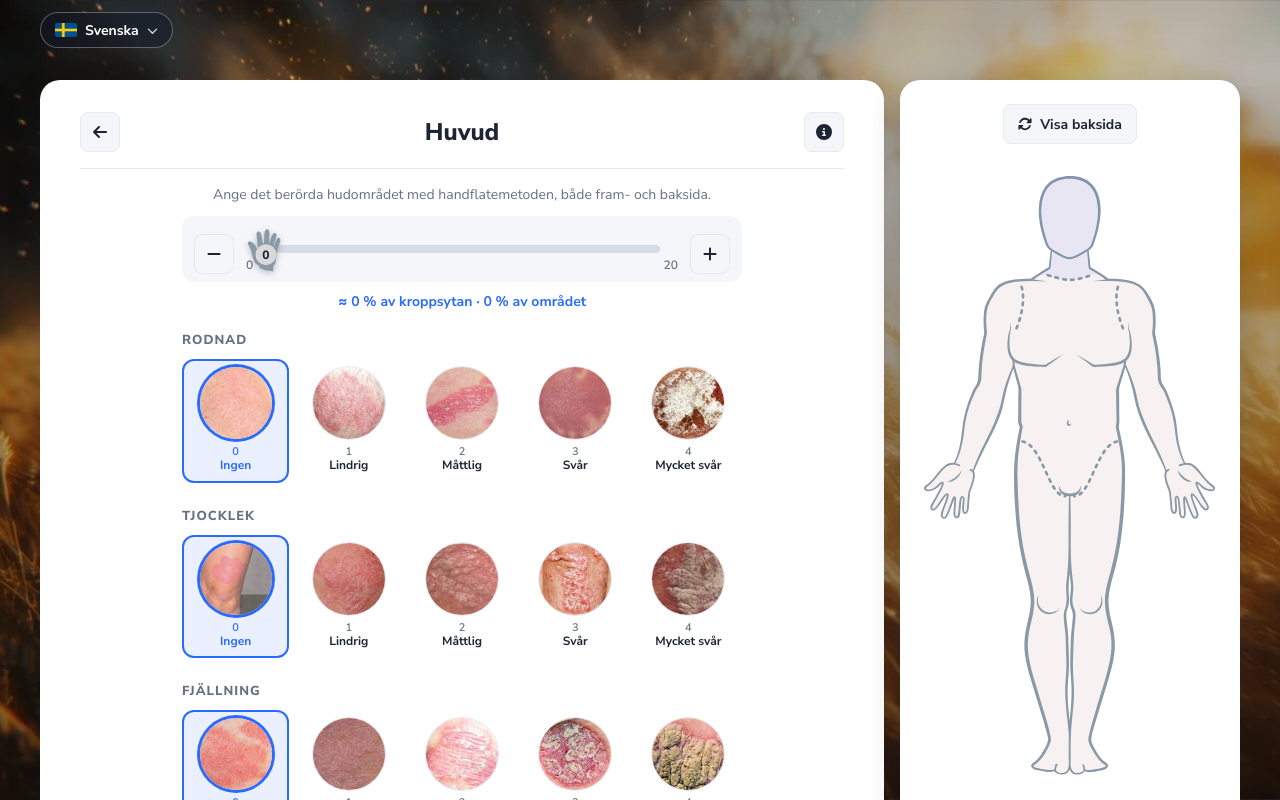
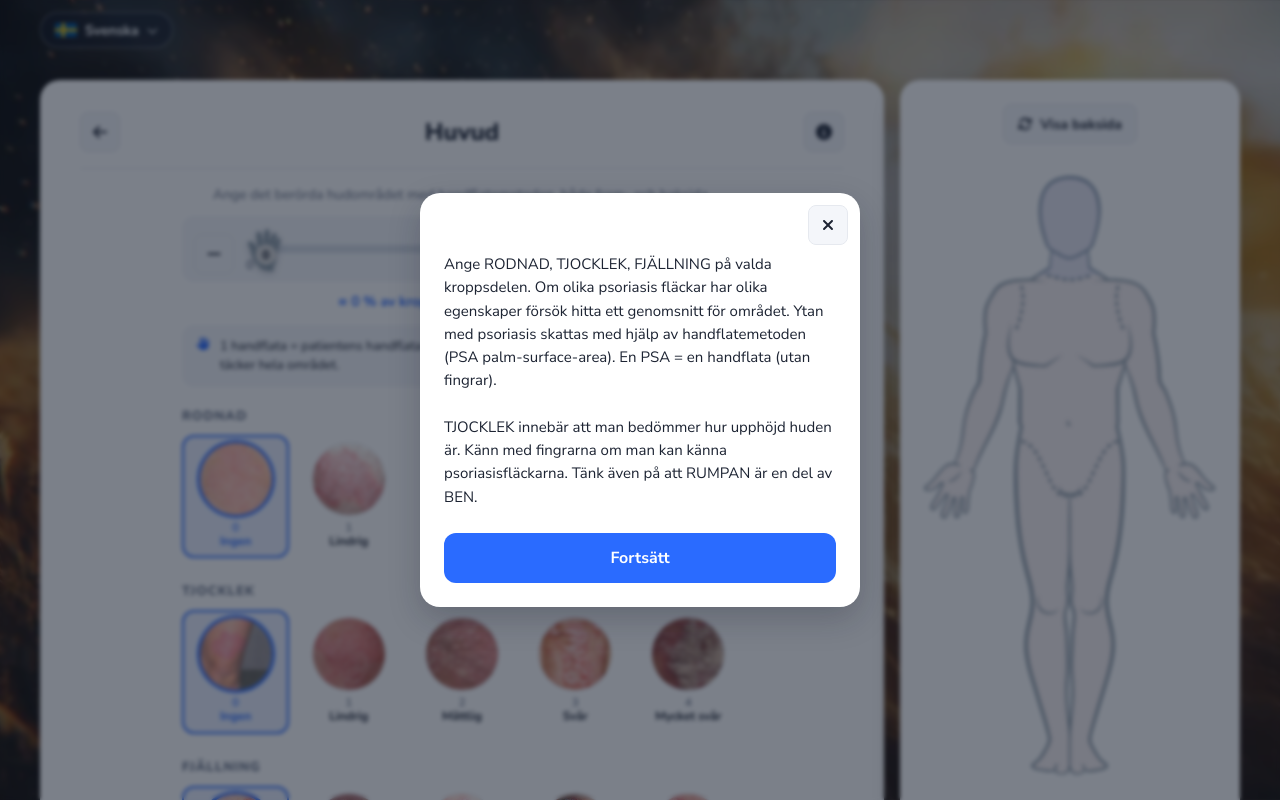
Before and after one commit to duvetorp/psocalc, a Next.js app: page /head in a window 1280 px wide. Shown: the top 800 px of the page. Built offline with nearby package versions, Linux system fonts and the light colour scheme.

Commit message:
feat: explain palm method inline and show info on first area visit

```diff
--- a/src/locales/en.json
+++ b/src/locales/en.json
@@ -52,7 +52,9 @@
     "palmsSummary": "≈ {bsa} % of body surface · {percent} % of the area",
     "info": "Information",
     "close": "Close",
-    "basedOnAreas": "Based on {done} of {total} assessed areas"
+    "basedOnAreas": "Based on {done} of {total} assessed areas",
+    "palmHint": "1 palm = the patient's palm without fingers ≈ 0.5 % of the body surface. {max} palms cover the whole area.",
+    "buttocksHint": "The buttocks count as part of the legs."
   },
   "generalInfo": {
     "backgroundTitle": "About PsoCalc",
--- a/src/locales/es.json
+++ b/src/locales/es.json
@@ -52,7 +52,9 @@
     "palmsSummary": "≈ {bsa} % de la superficie corporal · {percent} % del área",
     "info": "Información",
     "close": "Cerrar",
-    "basedOnAreas": "Basado en {done} de {total} áreas evaluadas"
+    "basedOnAreas": "Basado en {done} de {total} áreas evaluadas",
+    "palmHint": "1 palma = la palma del paciente sin dedos ≈ 0,5 % de la superficie corporal. {max} palmas cubren toda el área.",
+    "buttocksHint": "Los glúteos forman parte de las piernas."
   },
   "generalInfo": {
     "backgroundTitle": "Acerca de PsoCalc",
--- a/src/locales/nl.json
+++ b/src/locales/nl.json
@@ -52,7 +52,9 @@
     "palmsSummary": "≈ {bsa} % van het lichaamsoppervlak · {percent} % van het gebied",
     "info": "Informatie",
     "close": "Sluiten",
-    "basedOnAreas": "Gebaseerd op {done} van {total} beoordeelde gebieden"
+    "basedOnAreas": "Gebaseerd op {done} van {total} beoordeelde gebieden",
+    "palmHint": "1 handpalm = de handpalm van de patiënt zonder vingers ≈ 0,5 % van het lichaamsoppervlak. {max} handpalmen bedekken het hele gebied.",
+    "buttocksHint": "De billen horen bij de benen."
   },
   "generalInfo": {
     "backgroundTitle": "Over PsoCalc",
--- a/src/locales/sv.json
+++ b/src/locales/sv.json
@@ -52,7 +52,9 @@
     "palmsSummary": "≈ {bsa} % av kroppsytan · {percent} % av området",
     "info": "Information",
     "close": "Stäng",
-    "basedOnAreas": "Baserat på {done} av {total} bedömda områden"
+    "basedOnAreas": "Baserat på {done} av {total} bedömda områden",
+    "palmHint": "1 handflata = patientens handflata utan fingrar ≈ 0,5 % av kroppsytan. {max} handflator täcker hela området.",
+    "buttocksHint": "Rumpan räknas till ben."
   },
   "generalInfo": {
     "backgroundTitle": "Om PsoCalc",
--- a/src/pages/[id].js
+++ b/src/pages/[id].js
@@ -1,6 +1,11 @@
-import { useState } from "react";
+import { useEffect, useState } from "react";
 import { useRouter } from "next/router";
-import { faCircleInfo, faRotate } from "@fortawesome/free-solid-svg-icons";
+import { FontAwesomeIcon } from "@fortawesome/react-fontawesome";
+import {
+  faCircleInfo,
+  faHand,
+  faRotate,
+} from "@fortawesome/free-solid-svg-icons";
 import Body from "@/components/Body";
 import { useTranslation } from "@/context/TranslationContext";
 import Styles from "@/styles/DynamicPage.module.css";
@@ -16,6 +21,9 @@ import InfoPopup from "@/components/InfoPopup";
 import { format } from "@/lib/scores";
 import sv from "@/locales/sv.json";
 
+// Info-rutan visas automatiskt vid första områdesbesöket under sessionen
+let hasShownInfo = false;
+
 // Ändringar görs i ett lokalt utkast och sparas först när man trycker "Klar"
 const AreaEditor = ({ savedArea, category }) => {
   const router = useRouter();
@@ -24,6 +32,12 @@ const AreaEditor = ({ savedArea, category }) => {
   const [draft, setDraft] = useState(savedArea);
   const [side, setSide] = useState("front");
   const [isInfoOpen, setIsInfoOpen] = useState(false);
+
+  useEffect(() => {
+    if (hasShownInfo) return;
+    hasShownInfo = true;
+    setIsInfoOpen(true);
+  }, []);
 
   const updateDraft = (values) => setDraft((prev) => ({ ...prev, ...values }));
 
@@ -69,6 +83,18 @@ const AreaEditor = ({ savedArea, category }) => {
                   percent: areaPercent,
                 })}
               </p>
+              <ul className={Styles.hints}>
+                <li>
+                  <FontAwesomeIcon icon={faHand} />
+                  {format(t.translation.palmHint, { max: draft.palms })}
+                </li>
+                {draft.id === "leg" && (
+                  <li>
+                    <FontAwesomeIcon icon={faCircleInfo} />
+                    {t.translation.buttocksHint}
+                  </li>
+                )}
+              </ul>
             </section>
 
             <BodyImages area={draft} onSelect={updateDraft} />
--- a/src/styles/DynamicPage.module.css
+++ b/src/styles/DynamicPage.module.css
@@ -57,6 +57,32 @@
   margin-top: 10px;
 }
 
+.hints {
+  list-style: none;
+  display: flex;
+  flex-direction: column;
+  gap: 6px;
+  margin-top: 14px;
+  padding: 12px 14px;
+  background: var(--surface-2);
+  border-radius: var(--radius);
+  font-size: 13px;
+  line-height: 1.45;
+  color: var(--muted);
+}
+
+.hints li {
+  display: flex;
+  gap: 10px;
+  align-items: baseline;
+}
+
+.hints svg {
+  flex-shrink: 0;
+  width: 14px;
+  color: var(--accent);
+}
+
 @media (min-width: 1200px) {
   .shell {
     display: grid;
--- a/src/styles/InfoPopup.module.css
+++ b/src/styles/InfoPopup.module.css
@@ -16,7 +16,7 @@
   max-width: 440px;
   max-height: 90dvh;
   overflow: auto;
-  padding: 32px 28px 28px;
+  padding: 60px 24px 24px;
   background: var(--surface);
   border-radius: var(--radius-lg);
   box-shadow: var(--shadow);
```
